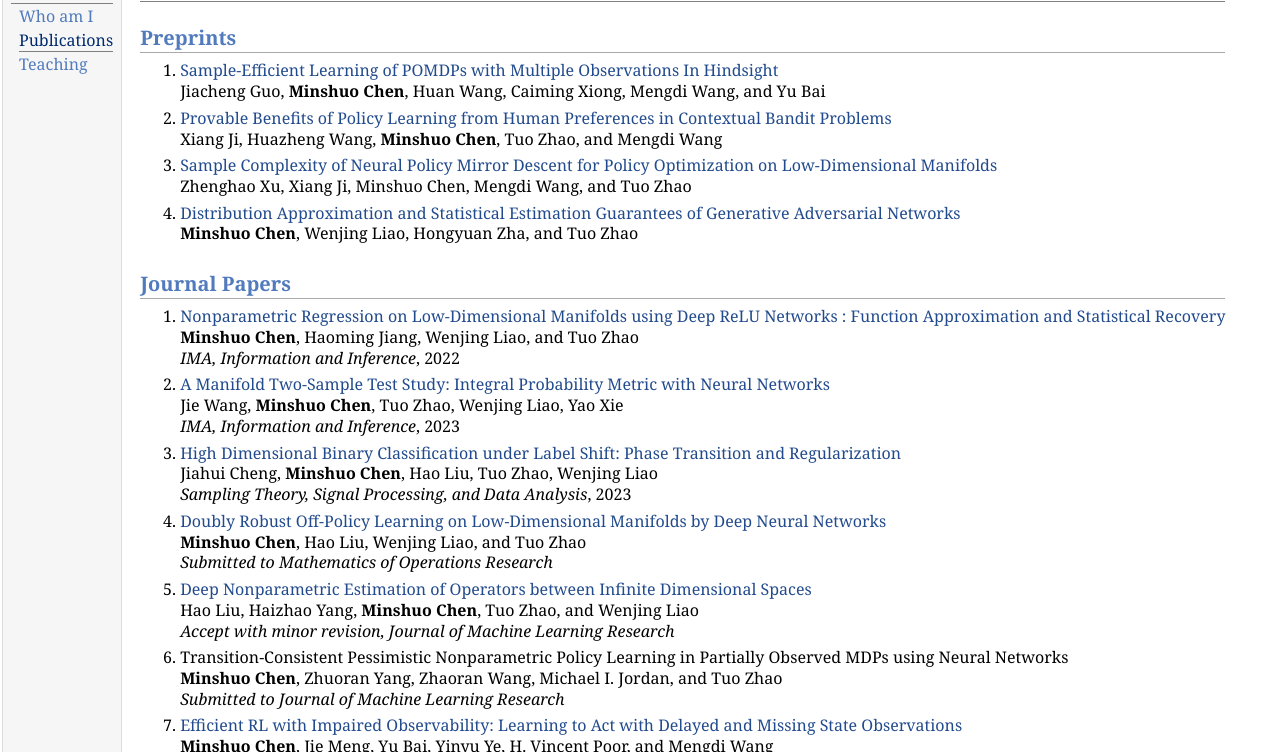
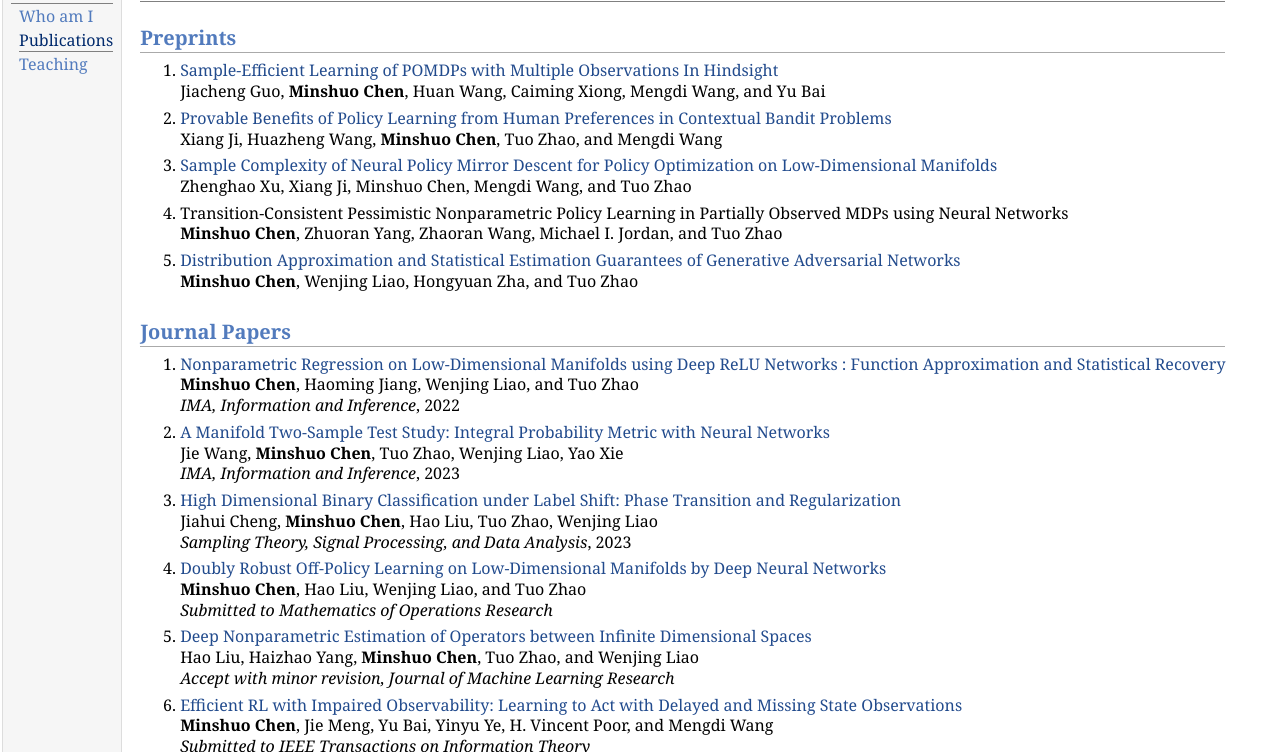
Before and after one commit to minshuochen/cms.github.io, a plain HTML site: page publications.html in a window 1280 px wide. Shown: the part 48-800 px from the top of the page. Drawn offline with nearby package versions, Linux system fonts and the light colour scheme; some packages are replaced by stand-ins of ours.

Commit message:
update 11/30/2023

```diff
--- a/publications.html
+++ b/publications.html
@@ -40,6 +40,9 @@ Xiang Ji, Huazheng Wang, <b>Minshuo Chen</b>, Tuo Zhao, and Mengdi Wang <br /></
 <li><p><a href="https://arxiv.org/pdf/2309.13915.pdf" target=&ldquo;blank&rdquo;>Sample Complexity of Neural Policy Mirror Descent for Policy Optimization on Low-Dimensional Manifolds</a> <br />
 Zhenghao Xu, Xiang Ji, Minshuo Chen, Mengdi Wang, and Tuo Zhao <br /></p>
 </li>
+<li><p>Transition-Consistent Pessimistic Nonparametric Policy Learning in Partially Observed MDPs using Neural Networks <br />
+<b>Minshuo Chen</b>, Zhuoran Yang, Zhaoran Wang, Michael I. Jordan, and Tuo Zhao <br /></p>
+</li>
 <li><p><a href="https://arxiv.org/pdf/2002.03938.pdf" target=&ldquo;blank&rdquo;>Distribution Approximation and Statistical Estimation Guarantees of Generative Adversarial Networks</a> <br />
 <b>Minshuo Chen</b>, Wenjing Liao, Hongyuan Zha, and Tuo Zhao <br /></p>
 </li>
@@ -65,10 +68,6 @@ Jiahui Cheng, <b>Minshuo Chen</b>, Hao Liu, Tuo Zhao, Wenjing Liao <br />
 <li><p><a href="https://arxiv.org/pdf/2201.00217.pdf" target=&ldquo;blank&rdquo;>Deep Nonparametric Estimation of Operators between Infinite Dimensional Spaces</a> <br />
 Hao Liu, Haizhao Yang, <b>Minshuo Chen</b>, Tuo Zhao, and Wenjing Liao <br />
 <i>Accept with minor revision, Journal of Machine Learning Research</i> <br /></p>
-</li>
-<li><p>Transition-Consistent Pessimistic Nonparametric Policy Learning in Partially Observed MDPs using Neural Networks <br />
-<b>Minshuo Chen</b>, Zhuoran Yang, Zhaoran Wang, Michael I. Jordan, and Tuo Zhao <br />
-<i>Submitted to Journal of Machine Learning Research</i> <br /></p>
 </li>
 <li><p><a href="https://arxiv.org/pdf/2306.01243.pdf" target=&ldquo;blank&rdquo;>Efficient RL with Impaired Observability: Learning to Act with Delayed and Missing State Observations</a> <br />
 <b>Minshuo Chen</b>, Jie Meng, Yu Bai, Yinyu Ye, H. Vincent Poor, and Mengdi Wang <br />
```
Also changed, not shown: 1 other file.
